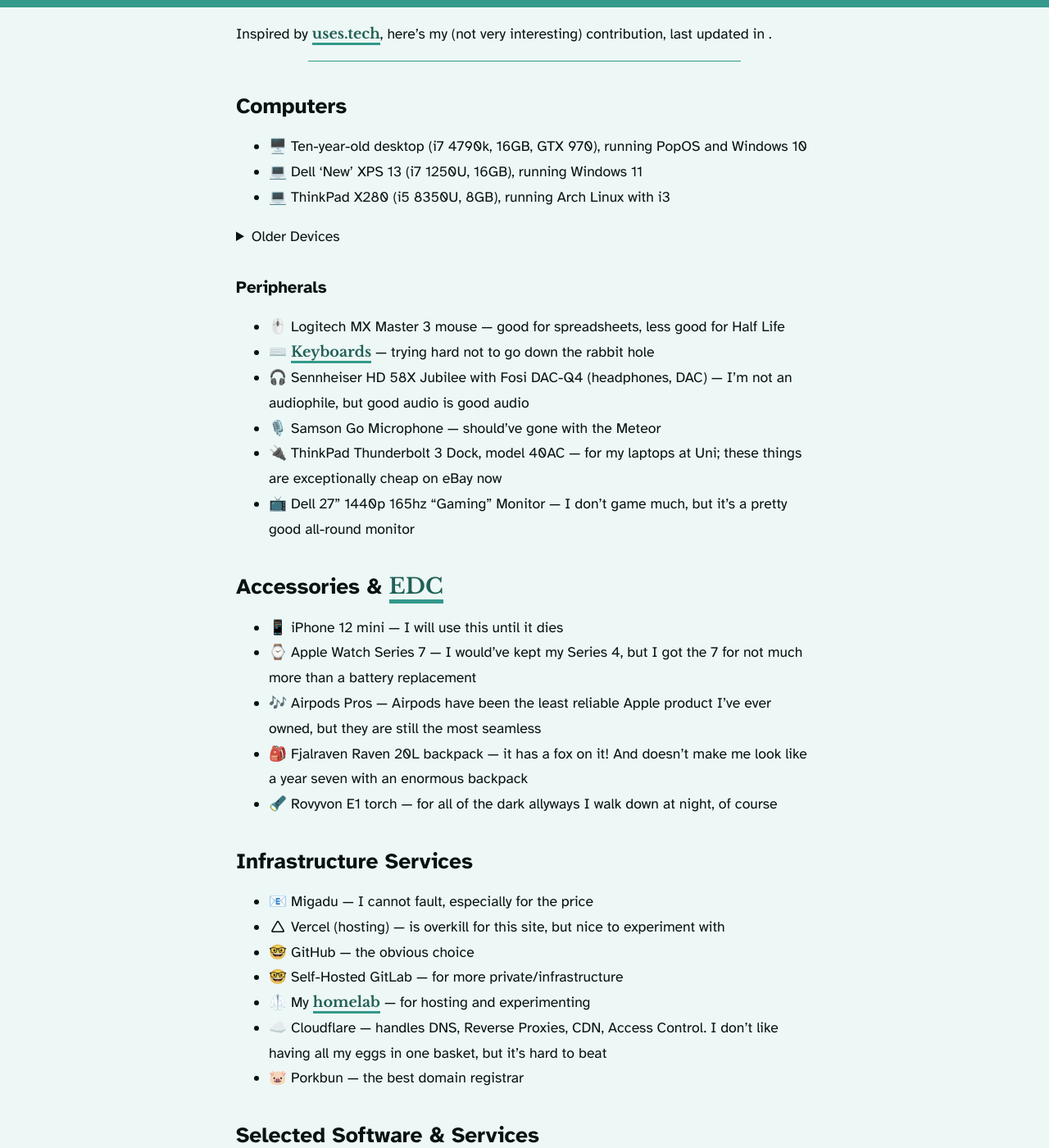
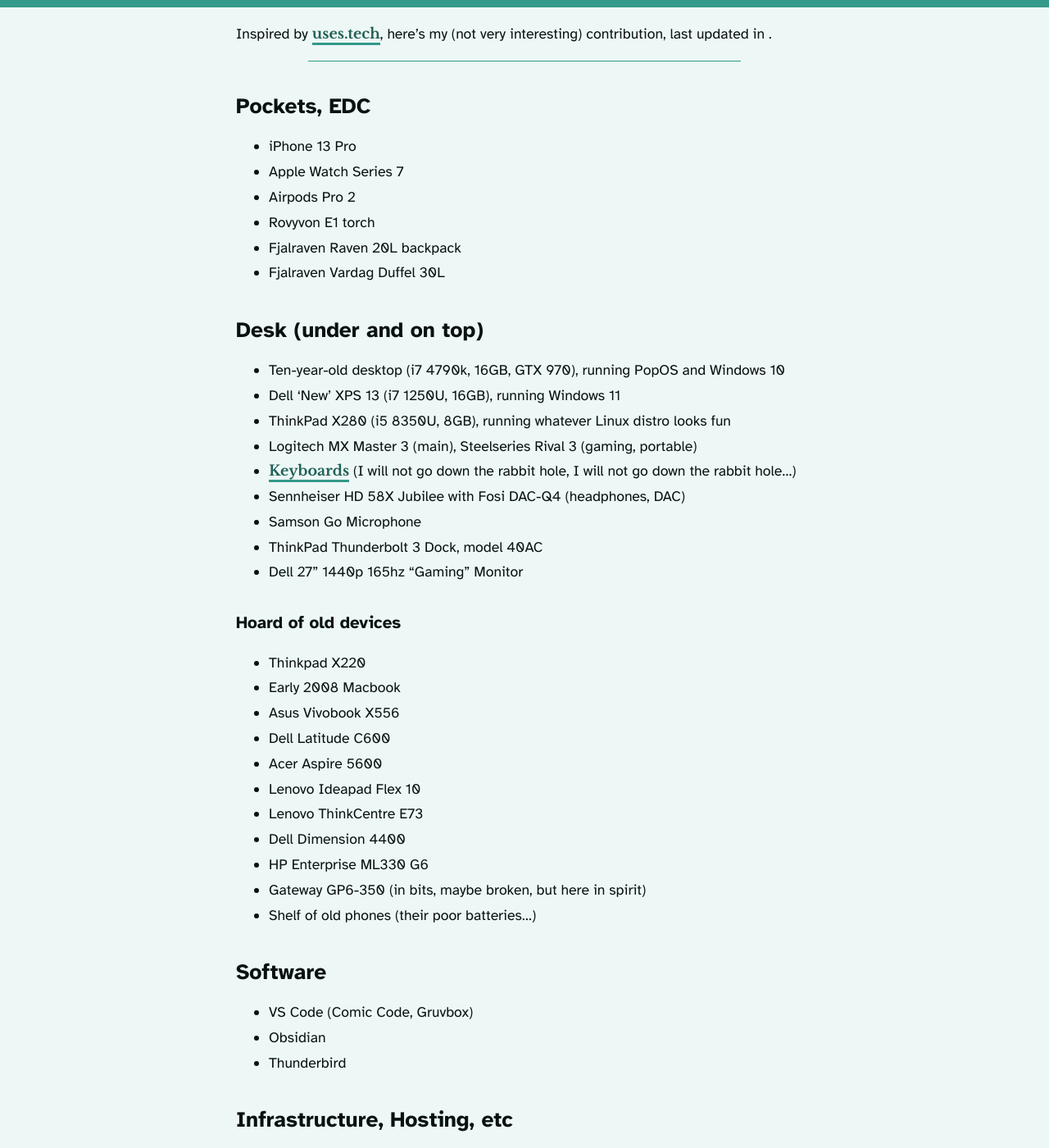
Before and after one commit to t5r7/thomasr.me, a Jekyll site: the page built from pages/uses.md, in a window 1280 px wide and 1400 px high, scrolled down 223 px. Shown: the whole window at 82% size. Built offline with Jekyll 4.4.1, drawn with Linux system fonts in a browser that asks for light colours; some web fonts are replaced; some of the changed text lies outside the part shown.

Commit message:
update uses, link to it on home
fixes #7

```diff
--- a/index.html
+++ b/index.html
@@ -18,7 +18,7 @@
         You can find my professional profile on <a href="https://linkedin.com/in/t5r7" rel="me"><span class="emoji-icon" aria-hidden="true">👔</span> LinkedIn</a>, peruse my <a href="https://www.flickr.com/people/imtom/" rel="me"><span class="emoji-icon" aria-hidden="true">📷</span> photography</a>, read about the <a href="{{ site.baseurl }}/lab"><span class="emoji-icon" aria-hidden="true">🥼</span> homelab</a> I babysit, or explore some bodged-together <a href="https://github.com/t5r7" rel="me"><span class="emoji-icon" aria-hidden="true">🧑🏻‍💻</span> programming projects</a> I've made or been involved with.
     </p>
 
-    <p>Get the latest from me on the <a href="{{ site.baseurl }}/now"><span class="emoji-icon" aria-hidden="true">🌟</span> now&nbsp;page</a>.</p>
+    <p>Get the latest from me on the <a href="{{ site.baseurl }}/now"><span class="emoji-icon" aria-hidden="true">🌟</span> now&nbsp;page</a>, and the <a href="{{ site.baseurl }}/uses"><span class="emoji-icon" aria-hidden="true">💻</span> uses page</a>.
 </section>
 
 <section id="contact">
--- a/pages/uses.md
+++ b/pages/uses.md
@@ -9,67 +9,53 @@
 
 ---
 
-## Computers
-- <span class="emoji-icon" aria-hidden="true">🖥️</span> Ten-year-old desktop (i7&nbsp;4790k, 16GB, GTX 970), running PopOS and Windows&nbsp;10
-- <span class="emoji-icon" aria-hidden="true">💻</span> Dell 'New' XPS 13 (i7&nbsp;1250U, 16GB), running Windows&nbsp;11
-- <span class="emoji-icon" aria-hidden="true">💻</span> ThinkPad X280 (i5&nbsp;8350U, 8GB), running Arch Linux with i3
+## Pockets, EDC
+- iPhone 13 Pro
+- Apple Watch Series 7
+- Airpods Pro 2
+- Rovyvon E1 torch
+- Fjalraven Raven 20L backpack
+- Fjalraven Vardag Duffel 30L
 
-<details>
-<summary style="cursor: pointer;">Older Devices</summary>
+## Desk (under and on top)
+- Ten-year-old desktop (i7&nbsp;4790k, 16GB, GTX 970), running PopOS and Windows&nbsp;10
+- Dell 'New' XPS 13 (i7&nbsp;1250U, 16GB), running Windows&nbsp;11
+- ThinkPad X280 (i5&nbsp;8350U, 8GB), running whatever Linux distro looks fun
+- Logitech MX Master 3 (main), Steelseries Rival 3 (gaming, portable)
+- <a href="{{ site.baseurl }}/keyboards">Keyboards</a> (I will not go down the rabbit hole, I will not go down the rabbit hole...)
+- Sennheiser HD 58X Jubilee with Fosi DAC-Q4 (headphones, DAC)
+- Samson Go Microphone
+- ThinkPad Thunderbolt 3 Dock, model 40AC
+- Dell 27" 1440p 165hz "Gaming" Monitor
 
-<div style="padding: 2em; padding-top: 0">
-I also have a small collection of older laptops and PCs, but they don't see too much use these days. In no particular order.
+### Hoard of old devices
+- Thinkpad X220
+- Early 2008 Macbook
+- Asus Vivobook X556
+- Dell Latitude C600
+- Acer Aspire 5600
+- Lenovo Ideapad Flex 10
+- Lenovo ThinkCentre E73
+- Dell Dimension 4400
+- HP Enterprise ML330 G6
+- Gateway GP6-350 (in bits, maybe broken, but here in spirit)
+- Shelf of old phones (their poor batteries...)
 
-<h3>Laptops</h3>
-<ul>
-	<li>ThinkPad X220</li>
-	<li>Early 2008 Macbook</li>
-	<li>Asus Vivobook X556</li>
-	<li>Dell Latitude C600</li>
-	<li>Acer Aspire 5600</li>
-	<li>Lenovo Ideapad Flex 10</li>
-</ul>
+## Software
+- VS Code (Comic Code, Gruvbox)
+- Obsidian
+- Thunderbird
 
-<h3>Desktops</h3>
-<ul>
-	<li>Lenovo ThinkCentre E73</li>
-	<li>Dell Dimension 4400</li>
-	<li>HP Enterprise ML330 G6</li>
-</ul>
-</div>
-</details>
+## Infrastructure, Hosting, etc
+- My [homelab](/lab)
+- Hetzner
+- Vercel
+- GitHub
+- Self-Hosted GitLab
+- Cloudflare
+- Porkbun
+- Migadu
 
+Of course I am always trying new things, and this is not an exhaustive list.
 
-
-### Peripherals
-- <span class="emoji-icon" aria-hidden="true">🖱️</span> Logitech MX Master 3 mouse --- good for spreadsheets, less good for Half Life
-- <span class="emoji-icon" aria-hidden="true">⌨️</span> <a href="{{ site.baseurl }}/keyboards">Keyboards</a> --- trying hard not to go down the rabbit hole
-- <span class="emoji-icon" aria-hidden="true">🎧</span> Sennheiser HD 58X Jubilee with Fosi DAC-Q4 (headphones, DAC) --- I'm not an audiophile, but good audio is good audio
-- <span class="emoji-icon" aria-hidden="true">🎙️</span> Samson Go Microphone --- should've gone with the Meteor
-- <span class="emoji-icon" aria-hidden="true">🔌</span> ThinkPad Thunderbolt 3 Dock, model 40AC --- for my laptops at Uni; these things are exceptionally cheap on eBay now
-- <span class="emoji-icon" aria-hidden="true">📺</span> Dell 27" 1440p 165hz "Gaming" Monitor --- I don't game much, but it's a pretty good all-round monitor
-<!-- - <span class="emoji-icon" aria-hidden="true">📺</span> 2x AOC 23" 1080p Monitors -->
-
-## Accessories & [EDC](https://reddit.com/r/edc)
-- <span class="emoji-icon" aria-hidden="true">📱</span> iPhone 12 mini --- I will use this until it dies
-- <span class="emoji-icon" aria-hidden="true">⌚</span> Apple Watch Series 7 --- I would've kept my Series 4, but I got the 7 for not much more than a battery replacement
-- <span class="emoji-icon" aria-hidden="true">🎶</span> Airpods Pros --- Airpods have been the least reliable Apple product I've ever owned, but they are still the most seamless
-- <span class="emoji-icon" aria-hidden="true">🎒</span> Fjalraven Raven 20L backpack --- it has a fox on it! And doesn't make me look like a year seven with an enormous backpack
-- <span class="emoji-icon" aria-hidden="true">🔦</span> Rovyvon E1 torch --- for all of the dark allyways I walk down at night, of course
-
-## Infrastructure Services
-- <span class="emoji-icon" aria-hidden="true">📧</span> Migadu --- I cannot fault, especially for the price
-- <span class="emoji-icon" aria-hidden="true">🛆</span> Vercel (hosting) --- is overkill for this site, but nice to experiment with
-- <span class="emoji-icon" aria-hidden="true">🤓</span> GitHub --- the obvious choice
-- <span class="emoji-icon" aria-hidden="true">🤓</span> Self-Hosted GitLab --- for more private/infrastructure
-- <span class="emoji-icon" aria-hidden="true">🥼</span> My [homelab](/lab) --- for hosting and experimenting
-- <span class="emoji-icon" aria-hidden="true">☁️</span> Cloudflare --- handles DNS, Reverse Proxies, CDN, Access Control. I don't like having all my eggs in one basket, but it's hard to beat
-- <span class="emoji-icon" aria-hidden="true">🐷</span> Porkbun --- the best domain registrar
-
-## Selected Software & Services
-- <span class="emoji-icon" aria-hidden="true">⚙️</span> VS Code --- easier to use than Vim
-- <span class="emoji-icon" aria-hidden="true">🪨</span> Obsidian --- for notes
-- <span class="emoji-icon" aria-hidden="true">📝</span> Notion --- for databases and notes (I'm trying to move away where possible)
-- <span class="emoji-icon" aria-hidden="true">📩</span> Thunderird --- for email and calendaring
-- <span class="emoji-icon" aria-hidden="true">🍎</span> iCloud --- for contacts, calendars, reminders, simple notes, photos (I try and make sure things are backed up elsewhere)
-- <span class="emoji-icon" aria-hidden="true">📂</span> Google Drive --- not sure why I haven't moved away yet, but important documents go here
+Apologies that this is not very interesting!
```
